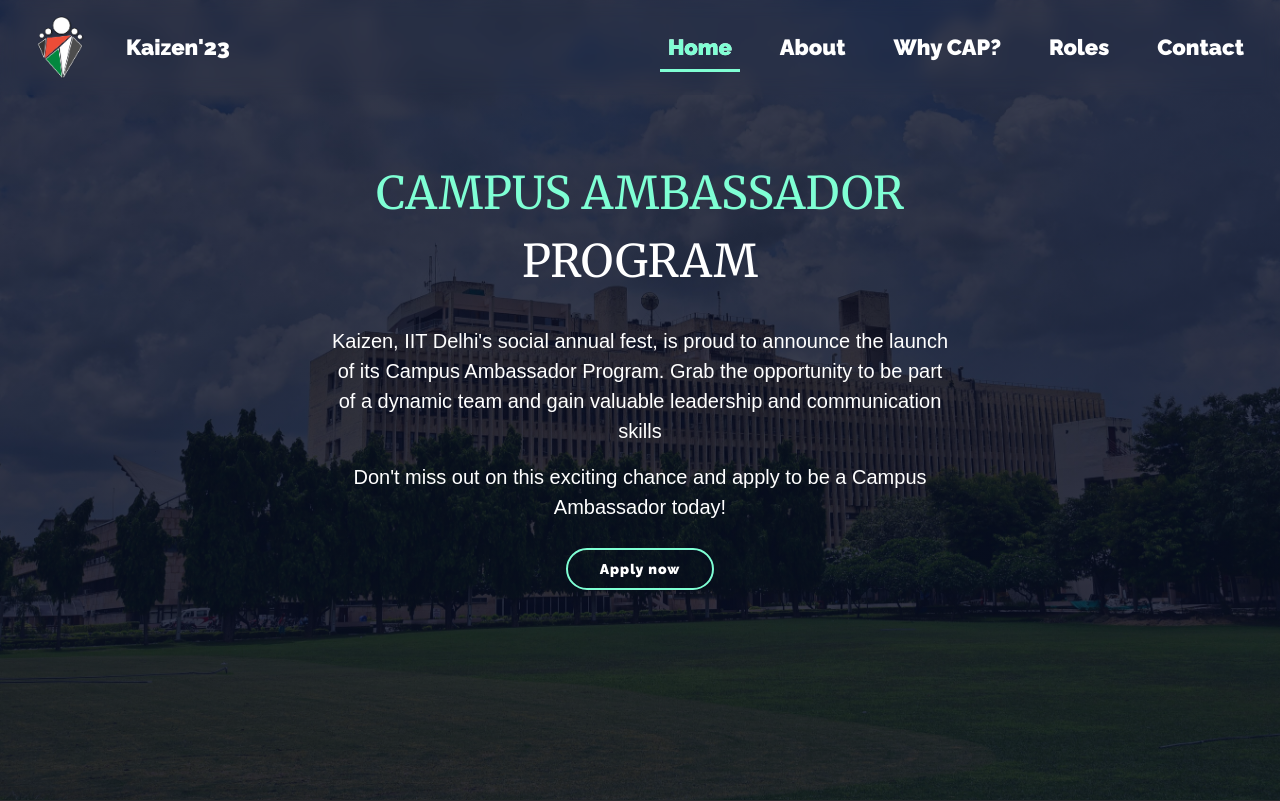
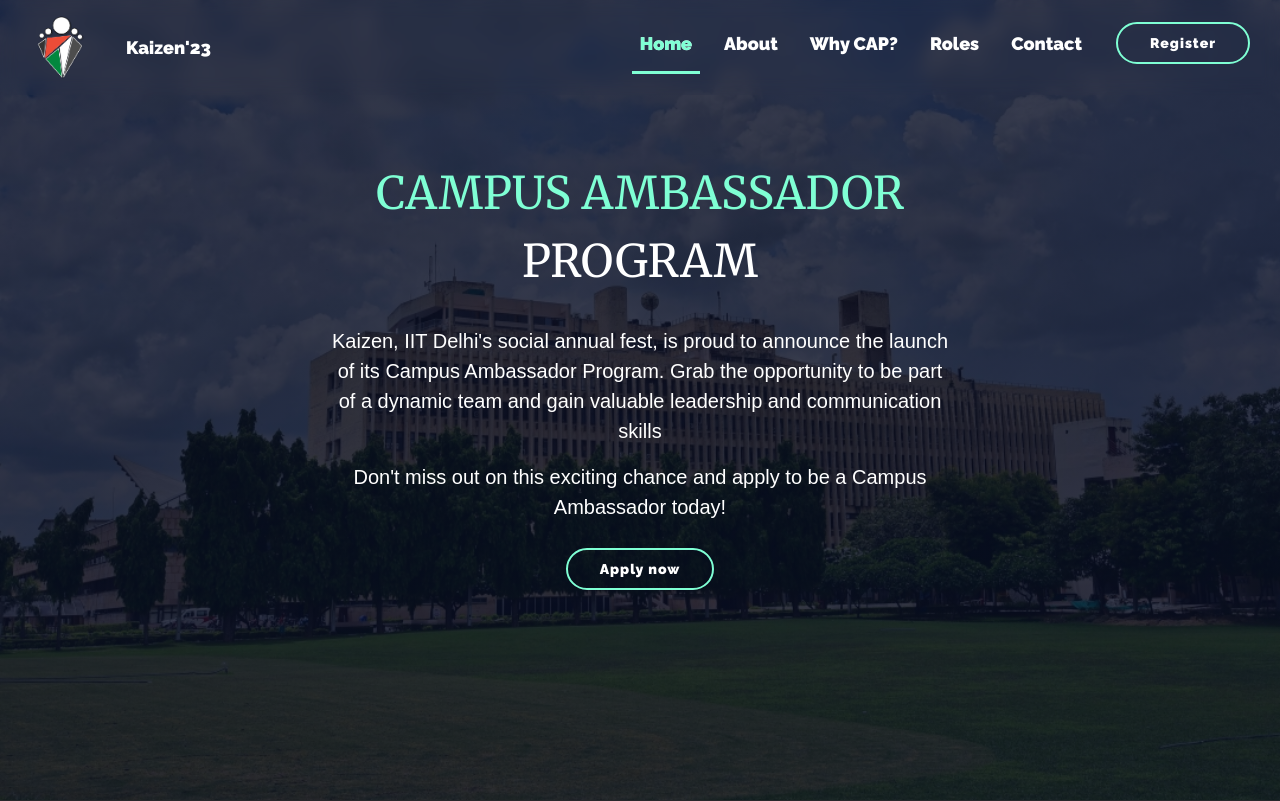
Before and after one commit to NSS-IIT-Delhi/Kaizen-23-CAP, a React (Create React App) app: page / in a window 1280 px wide. Shown: the top 801 px of the page. Built offline with nearby package versions, Linux system fonts and the light colour scheme.

Commit message:
register on navbar & animation

```diff
--- a/package.json
+++ b/package.json
@@ -15,7 +15,7 @@
     "react-dom": "^18.2.0",
     "react-icons": "^4.7.1",
     "react-router-dom": "^6.8.1",
-    "react-scripts": "5.0.1",
+    "react-scripts": "^5.0.1",
     "react-scroll": "^1.8.9",
     "web-vitals": "^2.1.4"
   },
--- a/src/header/header.js
+++ b/src/header/header.js
@@ -48,40 +48,45 @@ export default function Header({id}){
               <div class="collapse navbar-collapse float-right" id="menu">
                   <ul class="navbar-nav ms-auto">
 
-                  <li class="nav-item mx-3 hover-underline-animation">
+                  <li class="nav-item mx-2 hover-underline-animation">
                         <a class="nav-link">
                           <Link activeClass="nav-link-active" to="home" spy={true} offset={-70} duration={500}>
                             Home
                           </Link></a>
                       </li>
 
-                      <li class="nav-item mx-3 hover-underline-animation">
+                      <li class="nav-item mx-2 hover-underline-animation">
                         <a class="nav-link">
                           <Link activeClass="nav-link-active" to="about" spy={true} offset={-70} duration={500}>
                             About
                           </Link></a>
                       </li>
 
-                      <li class="nav-item mx-3 hover-underline-animation">
+                      <li class="nav-item mx-2 hover-underline-animation">
                         <a class="nav-link">
                           <Link activeClass="nav-link-active" to="whycap" spy={true} offset={-70} duration={500}>
                             Why CAP?
                           </Link></a>
                       </li>
 
-                      <li class="nav-item mx-3 hover-underline-animation">
+                      <li class="nav-item mx-2 hover-underline-animation">
                         <a class="nav-link">
                           <Link activeClass="nav-link-active" to="roles" spy={true} offset={-70} duration={500}>
                             Roles
                           </Link></a>
                       </li>
 
-                      <li class="nav-item mx-3 hover-underline-animation">
+                      <li class="nav-item mx-2 hover-underline-animation">
                         <a class="nav-link">
                           <Link activeClass="nav-link-active" to="contacts" spy={true} offset={-70} duration={500}>
                             Contact
                           </Link></a>
                       </li>
+
+                      <li class="nav-item mx-2">
+                        <button class="applybtn mt-0" onClick={form}>Register</button>
+                      </li>
+
 
                   </ul>
 
--- a/src/header/style.css
+++ b/src/header/style.css
@@ -41,31 +41,14 @@
   }  */
 }
 
-@media only screen and (min-height: 500px) {
-  .applybox {
-    position: absolute;
-    bottom: 100px;
-  }
-  .cap {
-    padding-top:10rem;
-    align-self: center;
-  }
-  .main {
-    position: absolute;
-    top: 170px;
-  }
+
+.cap {
+  padding-top:10rem;
+  align-self: center;
+  animation: fadeInUp;
+  animation-duration: 1.5s;
 }
 
-@media only screen and (max-height: 500px) {
-  .applybox {
-    position: absolute;
-    bottom: 10px;
-  }
-  .cap {
-    position: absolute;
-    top: 130px;
-  }
-}
 
 * {
   box-sizing: border-box;
@@ -99,7 +82,7 @@ body {
   background: white;
   -webkit-background-clip: text;
   -webkit-text-fill-color: transparent;
-  font-size: 22px;
+  font-size: 18px;
   font-family: "Raleway", sans-serif;
 }
 
@@ -107,7 +90,7 @@ body {
   background: aquamarine;
   -webkit-background-clip: text;
   -webkit-text-fill-color: transparent;
-  font-size: 22px;
+  font-size: 18px;
   font-family: "Raleway", sans-serif;
   cursor: pointer;
 }
@@ -160,10 +143,6 @@ body {
   animation-duration: 1.5s;
 }
 
-.cap {
-  animation: fadeInLeft;
-  animation-duration: 1.5s;
-}
 
 .gradient-white {
   /* font-size: 72px; */
```
Also changed, not shown: src/header/iitd.jpg, 1 other file (tests, documents, lock files or other folders).
